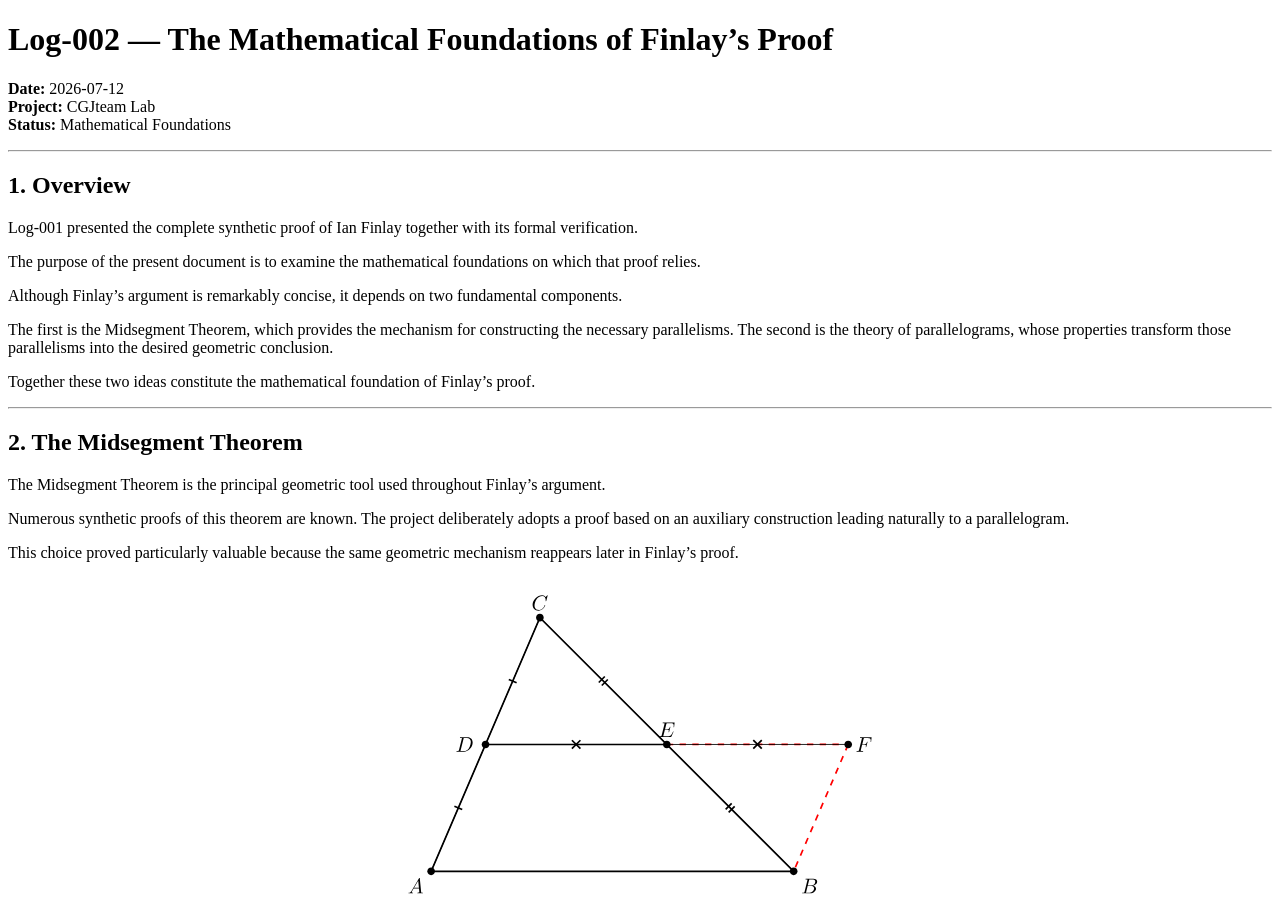
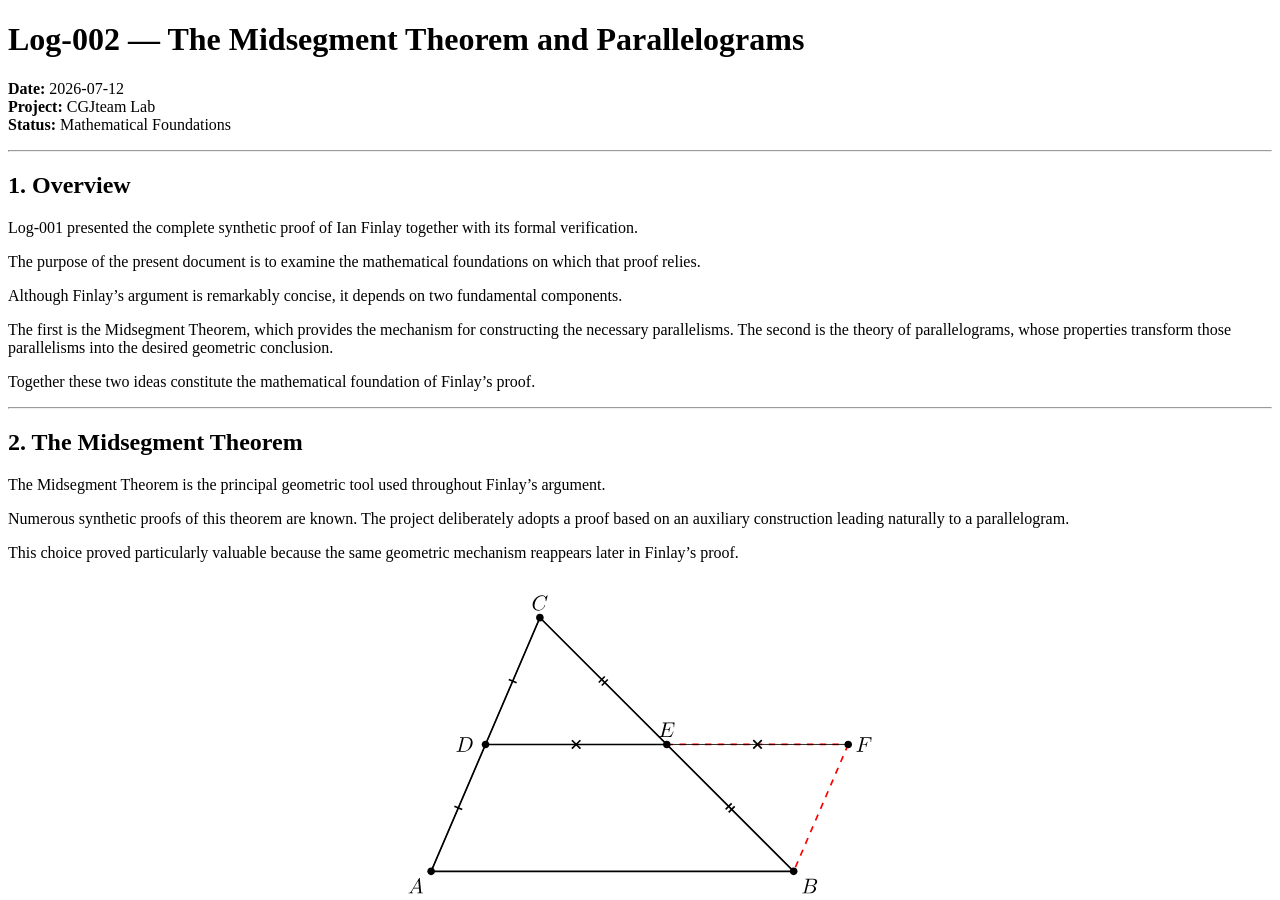
Before and after one commit to cgjteam/cgjteam.github.io, a Jekyll site: the page built from log-002.md, in a window 1280 px wide and 900 px high. Built offline with Jekyll 4.4.1, drawn with Linux system fonts in a browser that asks for light colours; comment, search, counter and statistics services are not loaded; our own code applies the rules of GitHub Pages for plain Markdown files.

Commit message:
Update log title to Midsegment Theorem and Parallelograms

```diff
--- a/log-002.md
+++ b/log-002.md
@@ -2,7 +2,7 @@
 layout: default
 ---
 
-# Log-002 — The Mathematical Foundations of Finlay's Proof
+# Log-002 — The Midsegment Theorem and Parallelograms
 
 **Date:** 2026-07-12
 **Project:** CGJteam Lab
```
